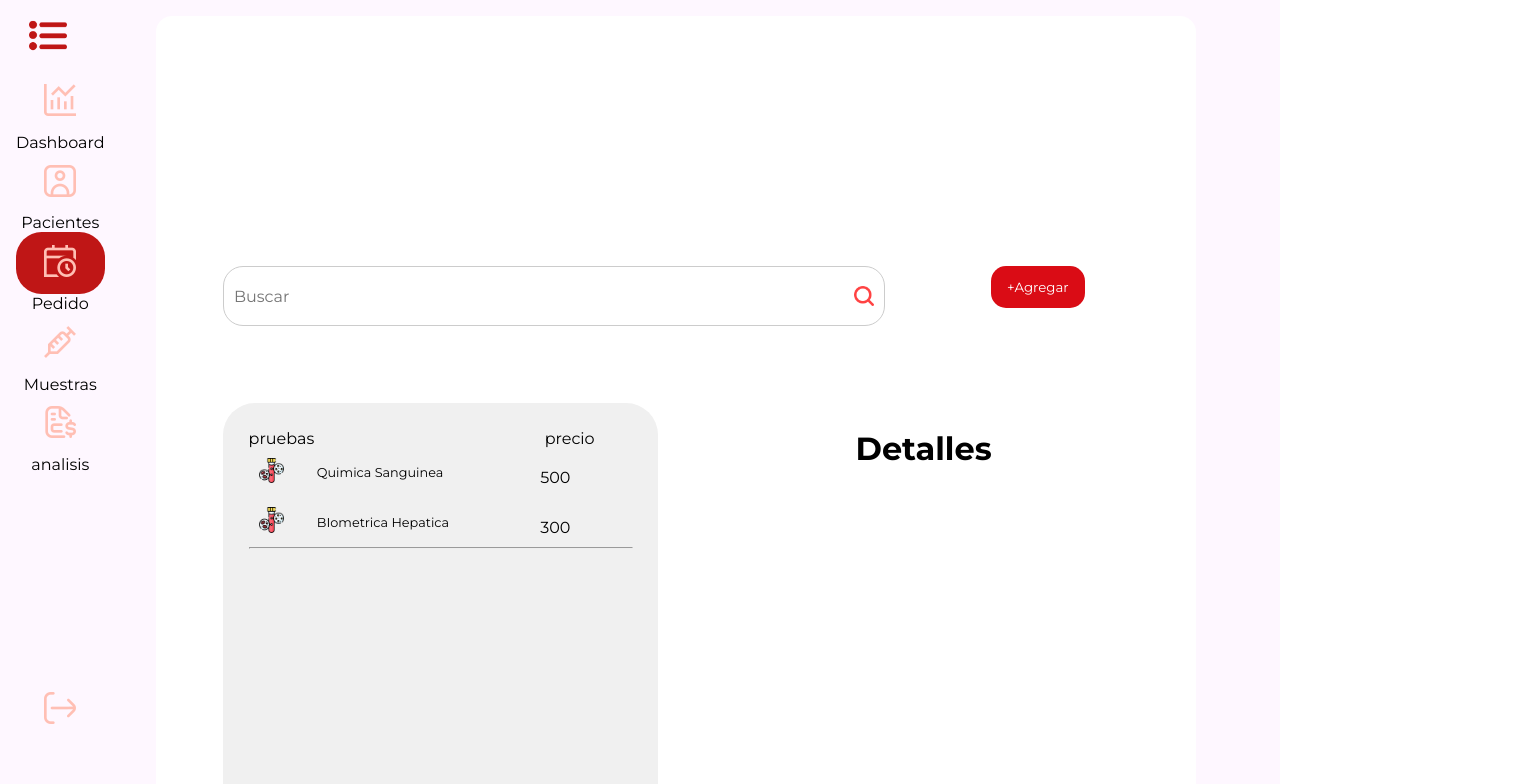
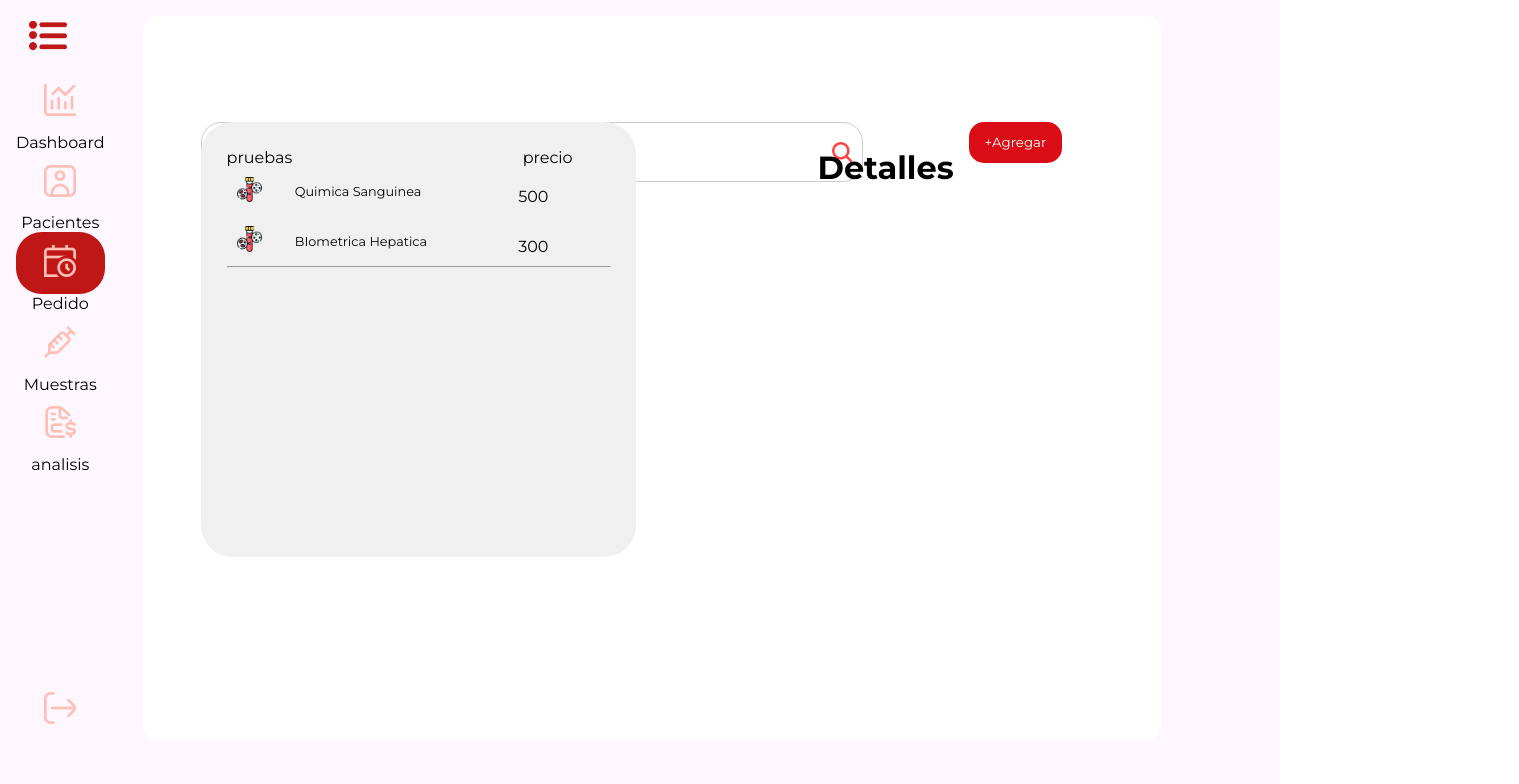
Before and after one commit to IngRamirezJezhuah/Integradora_II_Front, a React (Create React App) app in the folder FRONTEND/Web/integradora_2/: page /Pedidos in a window 1280 px wide. Shown: the top 784 px of the page, 1519 px wide, since content can reach past the window. Built offline with nearby package versions, Linux system fonts and the light colour scheme.

Commit message:
fix-bugs

```diff
--- a/FRONTEND/Web/integradora_2/src/Components/pacientes/NuevoPaciente.jsx
+++ b/FRONTEND/Web/integradora_2/src/Components/pacientes/NuevoPaciente.jsx
@@ -109,7 +109,7 @@ const NuevoPacienteForm = () => {
         />
 
         <div className="buttons">
-          <button type="submit" className="btn submit">Actualizar</button>
+          <button type="submit" className="btn submit">Registrar</button>
         </div>
       </form>
     </div>
--- a/FRONTEND/Web/integradora_2/src/Dash.css
+++ b/FRONTEND/Web/integradora_2/src/Dash.css
@@ -1,12 +1,9 @@
 .margen {
-    margin: 0;
-    background: white;
+    margin-top: 6vh;
     color: black;
     display: flex;
-    align-items: flex-end;
-    min-height: 100vh;
+    /*align-items:flex-end;*/
     padding: 1rem;
-    gap: 1rem;
 }
 
 .prueba {
--- a/FRONTEND/Web/integradora_2/src/Screens/Component.jsx
+++ b/FRONTEND/Web/integradora_2/src/Screens/Component.jsx
@@ -32,7 +32,7 @@ const Component=() => {
                         <li className={`bordes ${isActive('/Analisis') ? 'active' : ''}`}><img src="/analisis.png" alt="" /></li>
                         <li>analisis</li>
                     </Link>
-                    <Link to='/HeaderSlide'>
+                    <Link to='/login'>
                         <div className='cerrar-sesion'>
                             <li className="bordes"><img src="/salida.png" alt="" /></li>
                         </div>
@@ -40,7 +40,7 @@ const Component=() => {
                 </div>
                 {/* <div className='plantilla'>
                     <Outlet /> */}
-                    <div className='plantilla'>
+                <div className='plantilla'>
                     {location.pathname === '/' ? (
                         <Dashboard />
                     ) : (
--- a/FRONTEND/Web/integradora_2/src/Screens/Dashboard.jsx
+++ b/FRONTEND/Web/integradora_2/src/Screens/Dashboard.jsx
@@ -21,6 +21,7 @@ const Dashboard=()=> {
                     </div>
                 </div>
             </div>
+
             <div>
             <div className='div-muestra'>
                 <h2 className='centrar'>Pedidos Pendientes</h2>
--- a/FRONTEND/Web/integradora_2/src/Screens/Pacientes.jsx
+++ b/FRONTEND/Web/integradora_2/src/Screens/Pacientes.jsx
@@ -46,13 +46,14 @@ const Pacientes =() => {
         fetchPacientes()
     }, [])*/
     return (
-            <div className='margen'>
+            <div>
                 <div className='buscador'>
                     <Link to="/Nuevo-Paciente-Form">
                     <button className='btn-agregar'>+Agregar</button>
                     </Link>
                     < SearchBar />
                 </div>
+                <div className='margen'>
                     <div className='scale-up-ver-center'>
                             <div className='caja_1'>
                                 <div className='scroll'>
@@ -116,6 +117,7 @@ const Pacientes =() => {
                         </div>
                     </div>
                 </div>
+            </div>
     )
 }
 
--- a/FRONTEND/Web/integradora_2/src/plantilla.css
+++ b/FRONTEND/Web/integradora_2/src/plantilla.css
@@ -1,12 +1,3 @@
-.margen{
-    margin: 0%;
-    padding: 1vw;
-    margin-left: 1vw;
-    background: white;
-    color: black;
-    display: flex;
-    align-items: flex-end;
-}
 
 /*__________Animaciones__________*/
 /*__________de centro hcia afuera arriba abajo__________*/
@@ -159,11 +150,11 @@
     margin-left: 60vw;
 }
 .btn-agregar:hover{
-  background-color: #ffffff;
-  color: #DA0C15;
-  font-weight: bold;
-  border: #DA0C15 1px solid;
-  transition: background-color 0.3s, color 0.3s, border 0.3s;
+    background-color: #ffffff;
+    color: #DA0C15;
+    font-weight: bold;
+    border: #DA0C15 1px solid;
+    transition: background-color 0.3s, color 0.3s, border 0.3s;
 }
 
 /*________inputs________*/
--- a/FRONTEND/Web/integradora_2/src/styles.css
+++ b/FRONTEND/Web/integradora_2/src/styles.css
@@ -6,6 +6,8 @@
 .contenedor{
     background-color: #FEF7FF;
     margin: 0;
+    height:98vh;
+    width:100vw;
 }
 .tabNavigator{
     margin: 0%;
@@ -20,7 +22,7 @@
     flex-wrap: wrap;
     background-color: #FFFF;
     padding: 2vw;
-    margin-left: 4vw;
+    margin-left: 3vw;
     border-radius: 1rem;
 }
 
```
Also changed, not shown: FRONTEND/Web/integradora_2/src/App.js (+0 -13 lines). Lines whose indentation alone changed are shown as unchanged.
